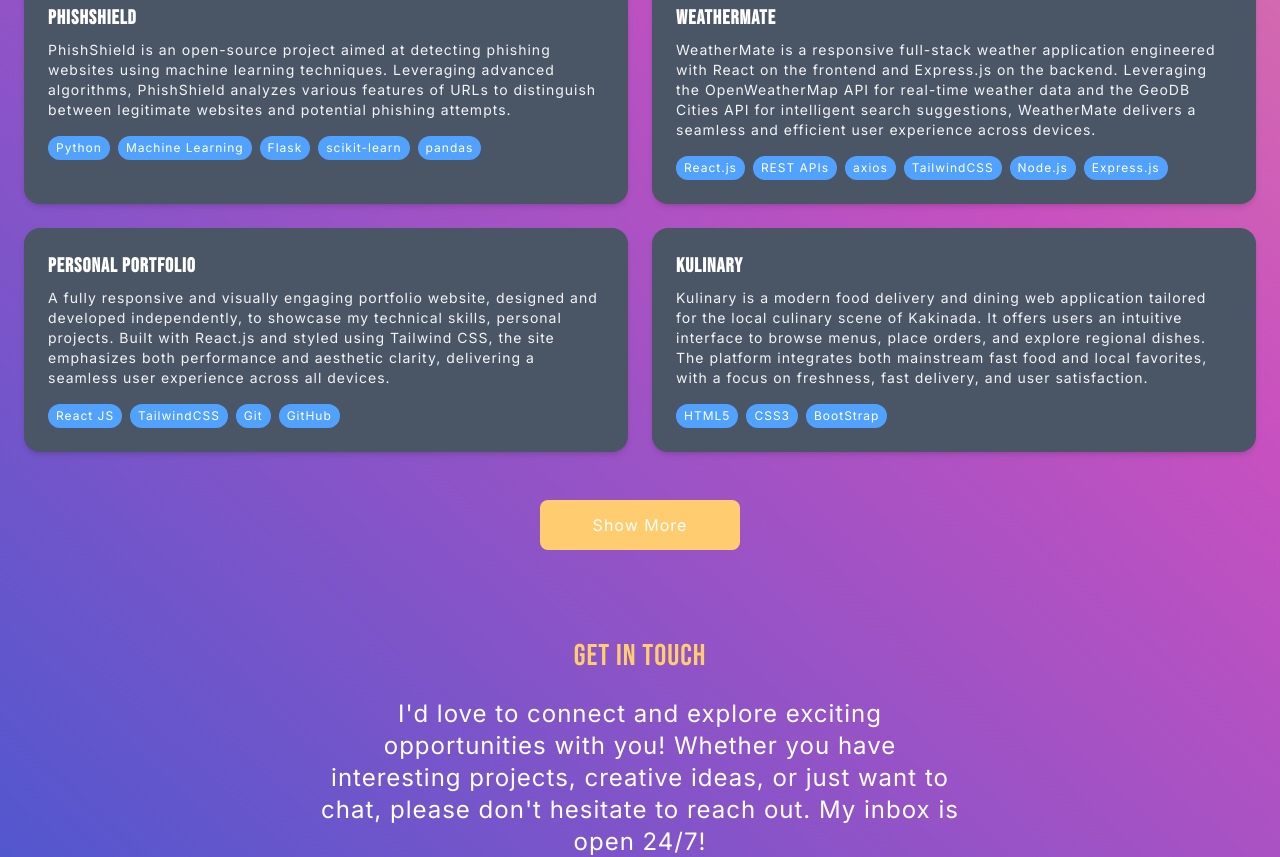
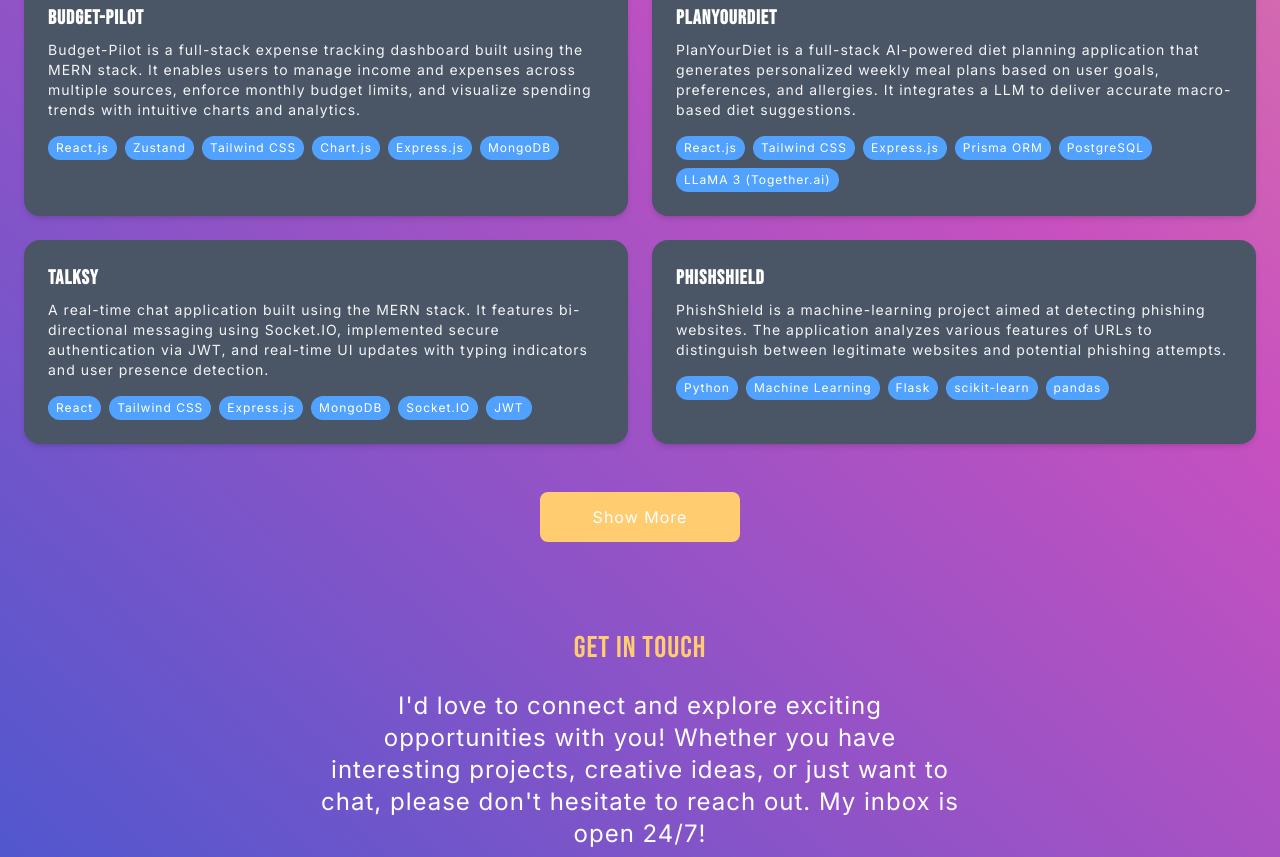
Before and after one commit to praneeth-katuri/praneeth-katuri.github.io, a React (Vite) app: page / in a window 1280 px wide. Shown: the part 1720-2577 px from the top of the page. Built offline with nearby package versions, Linux system fonts and the light colour scheme; a web font is replaced by a local one.

Commit message:
chore: Add new projects
- Updated the projects section with new projects
- renamed pure data files to .js extension
- updated App.jsx with the section id's

```diff
--- a/src/App.jsx
+++ b/src/App.jsx
@@ -10,9 +10,15 @@ function App() {
     <div className="min-h-screen">
       <Navbar />
       <Hero />
-      <About />
-      <ProjectsSection />
-      <Contact />
+      <div id="about">
+        <About />
+      </div>
+      <div id="projects">
+        <ProjectsSection />
+      </div>
+      <div id="contact">
+        <Contact />
+      </div>
     </div>
   );
 }
--- /dev/null
+++ b/src/data/ProjectDetails.js
@@ -0,0 +1,94 @@
+const ProjectsList = {
+  projects: [
+    {
+      name: "Budget-Pilot",
+      description:
+        "Budget-Pilot is a full-stack expense tracking dashboard built using the MERN stack. It enables users to manage income and expenses across multiple sources, enforce monthly budget limits, and visualize spending trends with intuitive charts and analytics.",
+      technologies: [
+        "React.js",
+        "Zustand",
+        "Tailwind CSS",
+        "Chart.js",
+        "Express.js",
+        "MongoDB",
+      ],
+    },
+    {
+      name: "PlanYourDiet",
+      description:
+        "PlanYourDiet is a full-stack AI-powered diet planning application that generates personalized weekly meal plans based on user goals, preferences, and allergies. It integrates a LLM to deliver accurate macro-based diet suggestions.",
+      technologies: [
+        "React.js",
+        "Tailwind CSS",
+        "Express.js",
+        "Prisma ORM",
+        "PostgreSQL",
+        "LLaMA 3 (Together.ai)",
+      ],
+    },
+    {
+      name: "Talksy",
+      description:
+        "A real-time chat application built using the MERN stack. It features bi-directional messaging using Socket.IO, implemented secure authentication via JWT, and real-time UI updates with typing indicators and user presence detection.",
+      technologies: [
+        "React",
+        "Tailwind CSS",
+        "Express.js",
+        "MongoDB",
+        "Socket.IO",
+        "JWT",
+      ],
+    },
+    {
+      name: "PhishShield",
+      description:
+        "PhishShield is a machine-learning project aimed at detecting phishing websites. The application analyzes various features of URLs to distinguish between legitimate websites and potential phishing attempts.",
+      technologies: [
+        "Python",
+        "Machine Learning",
+        "Flask",
+        "scikit-learn",
+        "pandas",
+      ],
+    },
+    {
+      name: "WeatherMate",
+      description:
+        "A full-stack weather application built with React on the frontend and Express.js on the backend. It uses the OpenWeatherMap API for real-time weather data and the GeoDB Cities API for city search suggestions, Implemented Debouncing to optimize API calls.",
+      technologies: [
+        "React.js",
+        "REST APIs",
+        "axios",
+        "TailwindCSS",
+        "Node.js",
+        "Express.js",
+      ],
+    },
+    {
+      name: "Personal Portfolio",
+      description:
+        "A fully responsive and visually engaging portfolio website, designed and developed independently, to showcase my technical skills, personal projects. Built with React.js and styled using Tailwind CSS, the site emphasizes both performance and aesthetic clarity, delivering a seamless user experience across all devices.",
+      technologies: ["React.js", "TailwindCSS", "Git", "GitHub"],
+    },
+    {
+      name: "Kulinary",
+      description:
+        "Kulinary is a food delivery and dining web application tailored for the local culinary scene of Kakinada. It offers users an intuitive interface to browse menus, place orders, and explore regional dishes. The platform integrates both mainstream fast food and local favorites, with a focus on freshness, fast delivery, and user satisfaction.",
+      technologies: ["HTML5", "CSS3", "BootStrap"],
+    },
+    {
+      name: "IT Company Website",
+      description:
+        "A professional, fully responsive website built for an IT company to showcase its brand, core services, and company profile. The site serves as a digital identity for the business, designed to attract clients, build credibility, and convert leads.",
+      technologies: ["HTML", "CSS", "JavaScript", "BootStrap5"],
+    },
+    {
+      name: "Apple Watch Website",
+      description:
+        "A sleek, responsive website designed to showcase the features and specifications of the Apple Watch. Built purely with static web technologies, the site replicates a product marketing page with attention to layout, visuals, and smooth scrolling.",
+      technologies: ["HTML5", "CSS3", "BootStrap5"],
+    },
+  ],
+};
+
+export default ProjectsList;
--- a/src/data/ProjectDetails.jsx
+++ /dev/null
@@ -1,55 +0,0 @@
-const ProjectsList = {
-  projects: [
-    {
-      name: "PhishShield",
-      description:
-        "PhishShield is an open-source project aimed at detecting phishing websites using machine learning techniques. Leveraging advanced algorithms, PhishShield analyzes various features of URLs to distinguish between legitimate websites and potential phishing attempts.",
-      technologies: [
-        "Python",
-        "Machine Learning",
-        "Flask",
-        "scikit-learn",
-        "pandas",
-      ],
-    },
-    {
-      name: "WeatherMate",
-      description:
-        "WeatherMate is a responsive full-stack weather application engineered with React on the frontend and Express.js on the backend. Leveraging the OpenWeatherMap API for real-time weather data and the GeoDB Cities API for intelligent search suggestions, WeatherMate delivers a seamless and efficient user experience across devices.",
-      technologies: [
-        "React.js",
-        "REST APIs",
-        "axios",
-        "TailwindCSS",
-        "Node.js",
-        "Express.js",
-      ],
-    },
-    {
-      name: "Personal Portfolio",
-      description:
-        "A fully responsive and visually engaging portfolio website, designed and developed independently, to showcase my technical skills, personal projects. Built with React.js and styled using Tailwind CSS, the site emphasizes both performance and aesthetic clarity, delivering a seamless user experience across all devices.",
-      technologies: ["React JS", "TailwindCSS", "Git", "GitHub"],
-    },
-    {
-      name: "Kulinary",
-      description:
-        "Kulinary is a modern food delivery and dining web application tailored for the local culinary scene of Kakinada. It offers users an intuitive interface to browse menus, place orders, and explore regional dishes. The platform integrates both mainstream fast food and local favorites, with a focus on freshness, fast delivery, and user satisfaction.",
-      technologies: ["HTML5", "CSS3", "BootStrap"],
-    },
-    {
-      name: "IT Company Website",
-      description:
-        "A professional, fully responsive website built for an IT company to showcase its brand, core services, and company profile. The site serves as a digital identity for the business, designed to attract clients, build credibility, and convert leads.",
-      technologies: ["HTML", "CSS", "JavaScript", "BootStrap5"],
-    },
-    {
-      name: "Apple Watch Website",
-      description:
-        "A sleek, responsive single-page website designed to showcase the features and specifications of the Apple Watch. Built purely with static web technologies, the site replicates a product marketing page with attention to layout, visuals, and smooth scrolling.",
-      technologies: ["HTML5", "CSS3", "BootStrap5"],
-    },
-  ],
-};
-
-export default ProjectsList;
```
Also changed, not shown: src/data/PersonData.js (renamed from src/data/PersonData.jsx), src/data/Skills.js (renamed from src/data/Skills.jsx).
